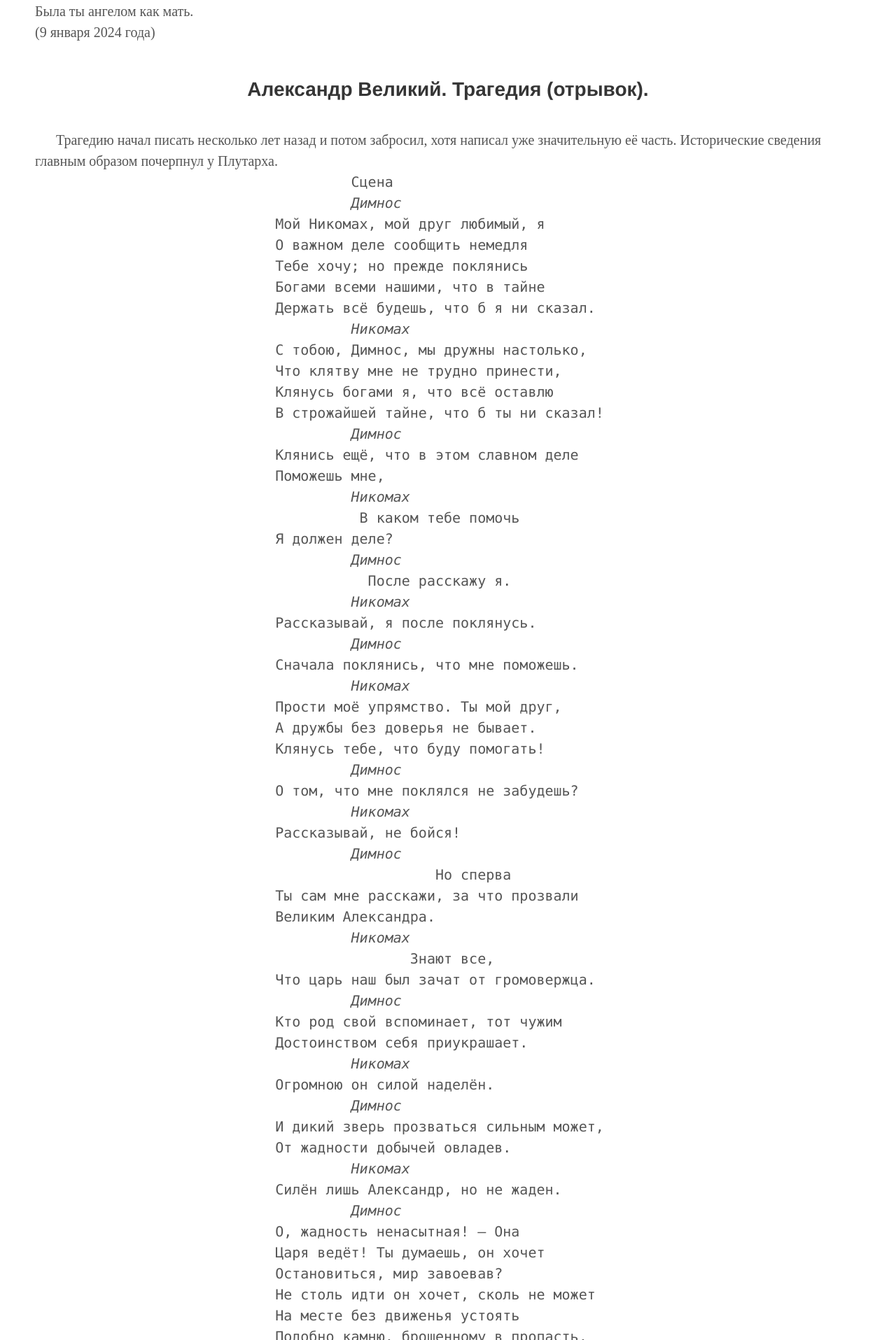
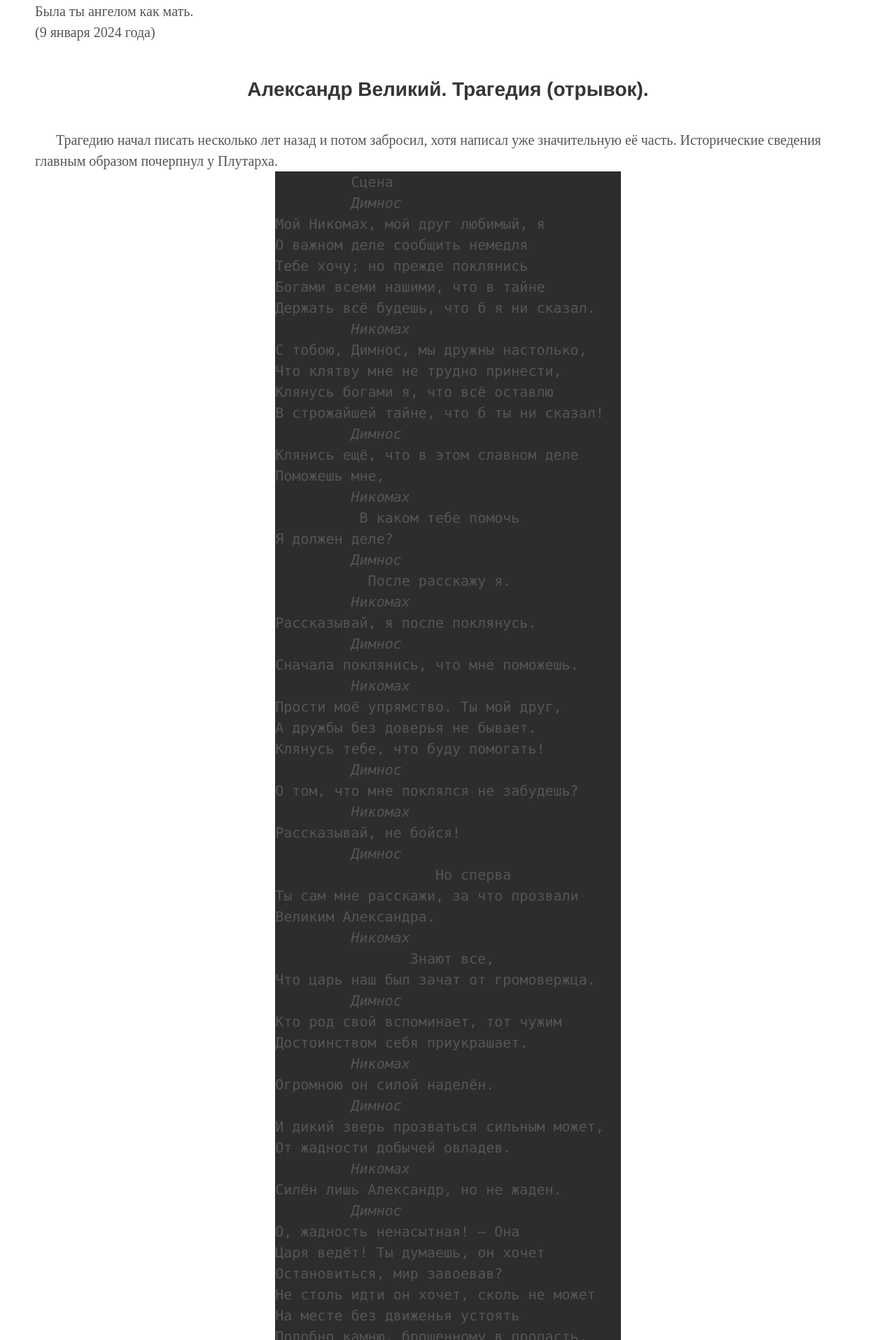
Before and after one commit to postolny/postolny.github.io, a Jekyll site: the page built from _pages/poesia.html, in a window 1280 px wide. Shown: the part 4332-6247 px from the top of the page at 70% size. Built offline with Jekyll 4.4.1, drawn with Linux system fonts in a browser that asks for light colours.

Commit message:
Add files via upload

```diff
--- a/_sass/tale/_code.scss
+++ b/_sass/tale/_code.scss
@@ -13,18 +13,17 @@
 
 pre {
   margin: 0 0 1rem;
+  background-color: #2d2d2d;
 }
 
 pre code {
-  background-color: transparent;
-  color: inherit;
+  color: #f8f8f2;
   font-size: 100%;
   padding: 0;
 }
 
 .highlight {
-  background-color: $grey-3;
-  border-radius: 3px;
+  border-radius: 8px;
   line-height: 1.4;
   margin: 0 0 1rem;
   padding: 1rem;
```
